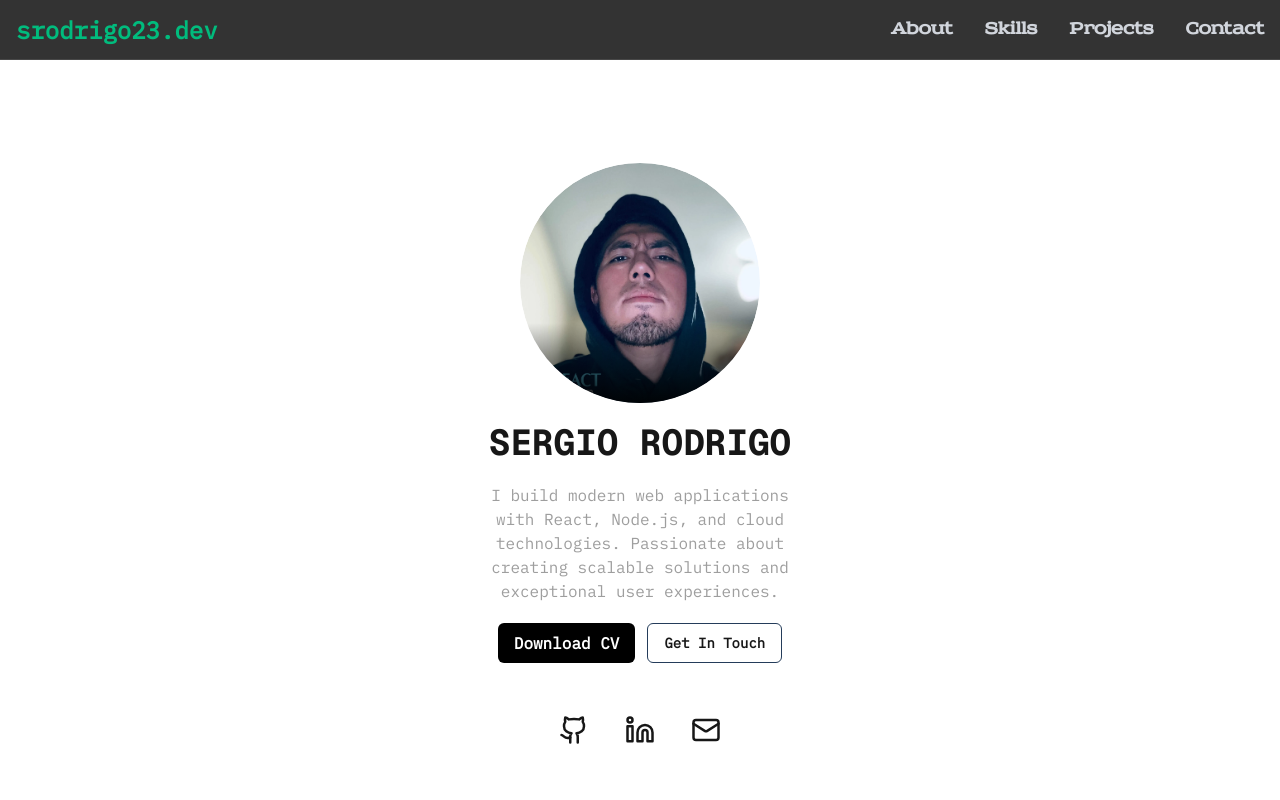
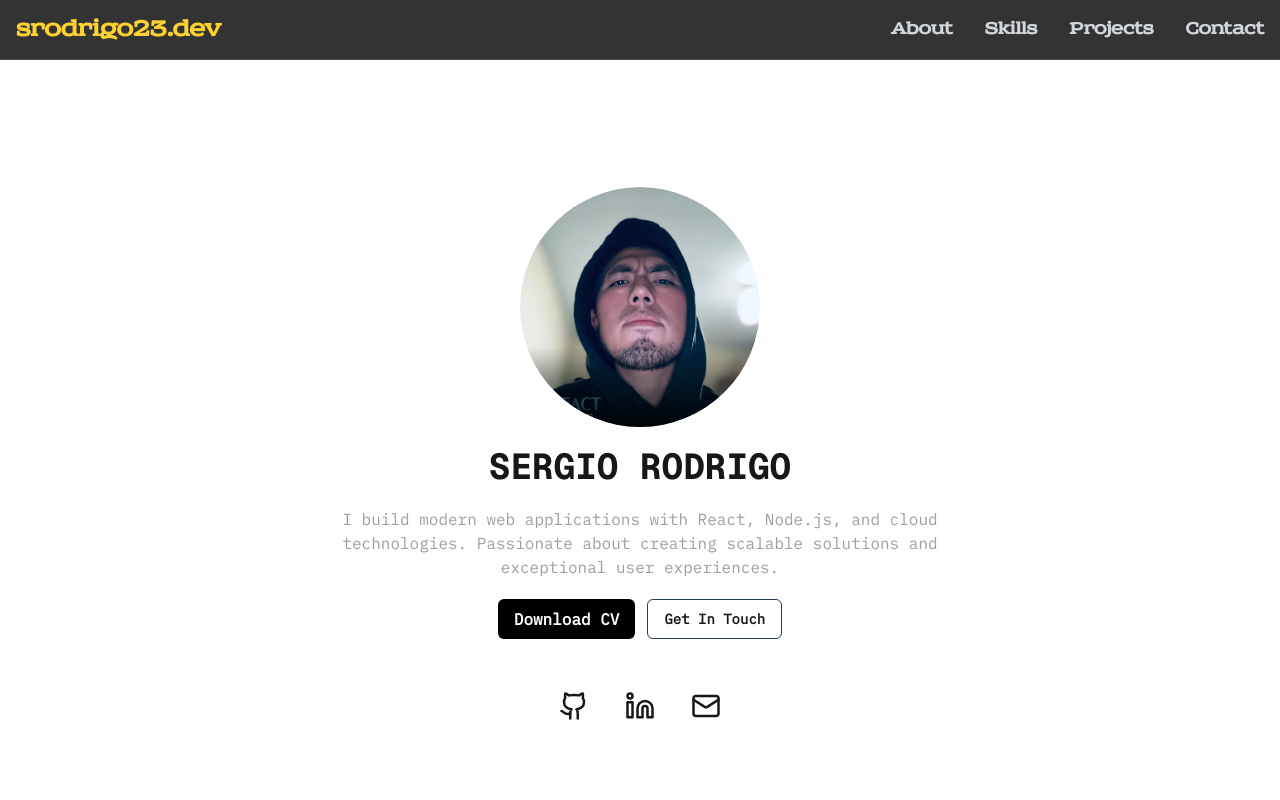
Before and after one commit to srodrigo23/portfolio.dev, a Next.js app: page / in a window 1280 px wide. Shown: the top 800 px of the page. Built offline with nearby package versions, Linux system fonts and the light colour scheme.

Commit message:
reorder this portfolio

```diff
--- a/app/components/mainContent.tsx
+++ b/app/components/mainContent.tsx
@@ -5,7 +5,7 @@ import Image from 'next/image';
 import { useEffect, useState} from 'react';
 import { LuLinkedin, LuGithub, LuMail } from 'react-icons/lu';
 
-const FirstContent = () => {
+export const MainContent = () => {
 
   const delay = 200;
   const firstName = 'SERGIO RODRIGO';
@@ -53,8 +53,7 @@ const FirstContent = () => {
 
   return (
     <main className='flex h-screen'>
-
-      <div className='flex flex-col flex-1 justify-center items-center gap-5'>
+      <div className='flex flex-col justify-center items-center gap-5'>
         <div className='relative rounded-full w-60 overflow-hidden'>
           <Image
             className='rounded-full object-cover'
@@ -63,7 +62,7 @@ const FirstContent = () => {
             height={500}
             alt='photo-portait'
           />
-          <div className='absolute inset-x-0 bottom-0 h-1/3 bg-linear-to-t from-black/90 to-transparent'/>
+          <div className='absolute inset-x-0 bottom-0 h-1/3 bg-linear-to-t from-black/90 to-transparent' />
         </div>
 
         {/* Text with useState effect  */}
@@ -71,7 +70,7 @@ const FirstContent = () => {
           <div className='text-4xl font-mono font-bold w-fit'>{firstName}</div>
         </div>
 
-        <div className='w-1/2 lg:w-1/4 text-[#9E9E9E] text-center'>
+        <div className=' px-5 xl:w-1/2 md:w-2/3 text-[#9E9E9E] text-center'>
           I build modern web applications with React, Node.js, and cloud
           technologies. Passionate about creating scalable solutions and
           exceptional user experiences.
@@ -109,5 +108,3 @@ const FirstContent = () => {
     </main>
   );
 };
-
-export default FirstContent;
--- a/app/components/navigationBar.tsx
+++ b/app/components/navigationBar.tsx
@@ -22,7 +22,7 @@ export default function MyNavbar() {
     <header className='flex w-full items-center py-5 border-b border-white/10 bg-black/80 backdrop-blur-md text-white sticky top-0 z-50 h-15 '>
       <div className='container mx-auto flex justify-between items-center px-4'>
         <div
-          className={` font-extrabold md:text-2xl cursor-pointer text-emerald-500 `}
+          className={`${sredaFont.className} font-bold md:text-2xl cursor-pointer text-amber-300 `}
         >
           srodrigo23.dev
         </div>
--- a/app/layout.tsx
+++ b/app/layout.tsx
@@ -33,6 +33,10 @@ export default function RootLayout({
 }>) {
   return (
     <html lang='en'>
+      <head>
+        <meta name='viewport' content='width=device-width, initial-scale=1.0' />
+      </head>
+
       <body
         className={`${ibmPexMono.className} ${geistSans.variable} ${geistMono.variable}`}
       >
--- a/app/page.tsx
+++ b/app/page.tsx
@@ -1,6 +1,7 @@
 
 import MyNavbar from "./components/navigationBar";
-import FirstContent from "./components/mainContent";
+import { MainContent } from "./components/mainContent"
+
 import About from "./components/about";
 import Skills from "./components/skills";
 // import { ReportView } from "./components/reportView";
@@ -8,14 +9,14 @@ import Skills from "./components/skills";
 
 export default function Home() {
   return (
-
     <>
       {/* <ReportView/> */}
-      <MyNavbar/>
-      <FirstContent/>
-      <About/>
-      <Skills/>
+      <MyNavbar />
+      <div className='container mx-auto'>
+        <MainContent />
+        <About />
+        <Skills />
+      </div>
     </>
-
   );
 }
```
